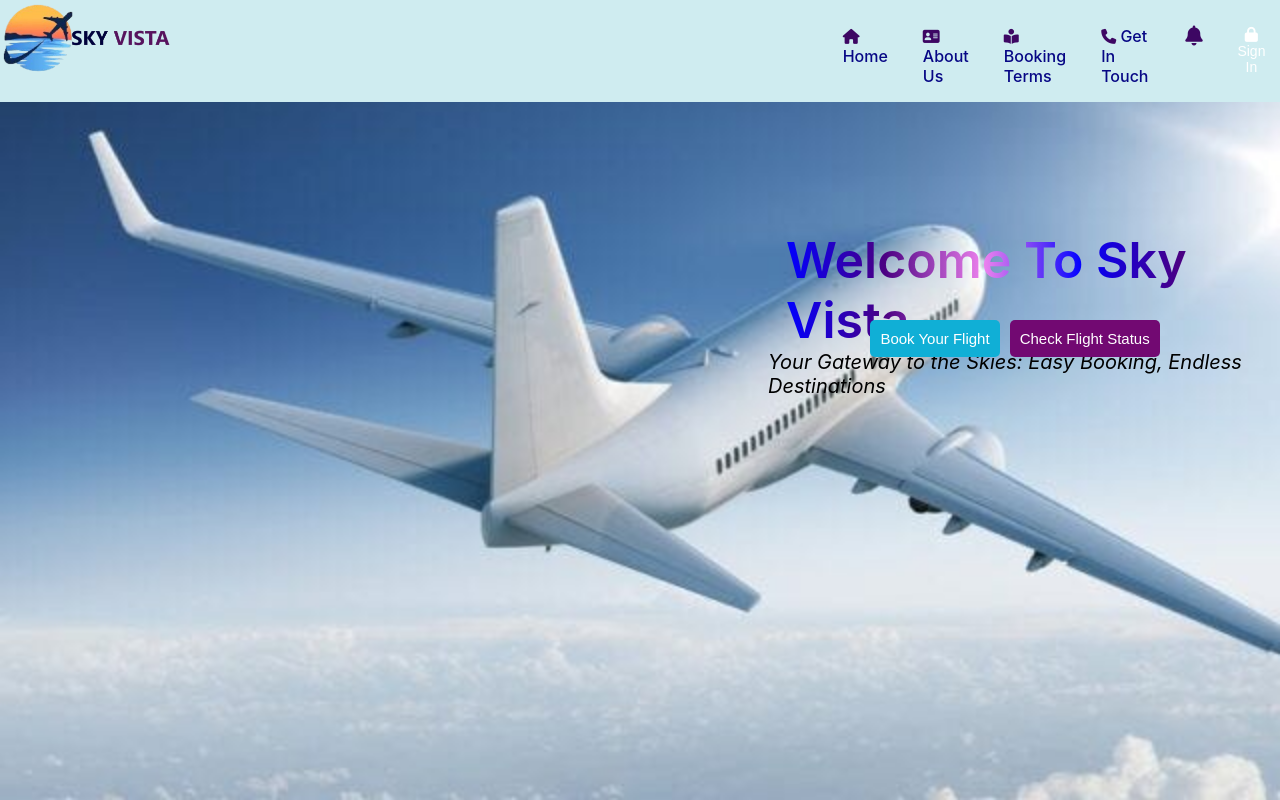
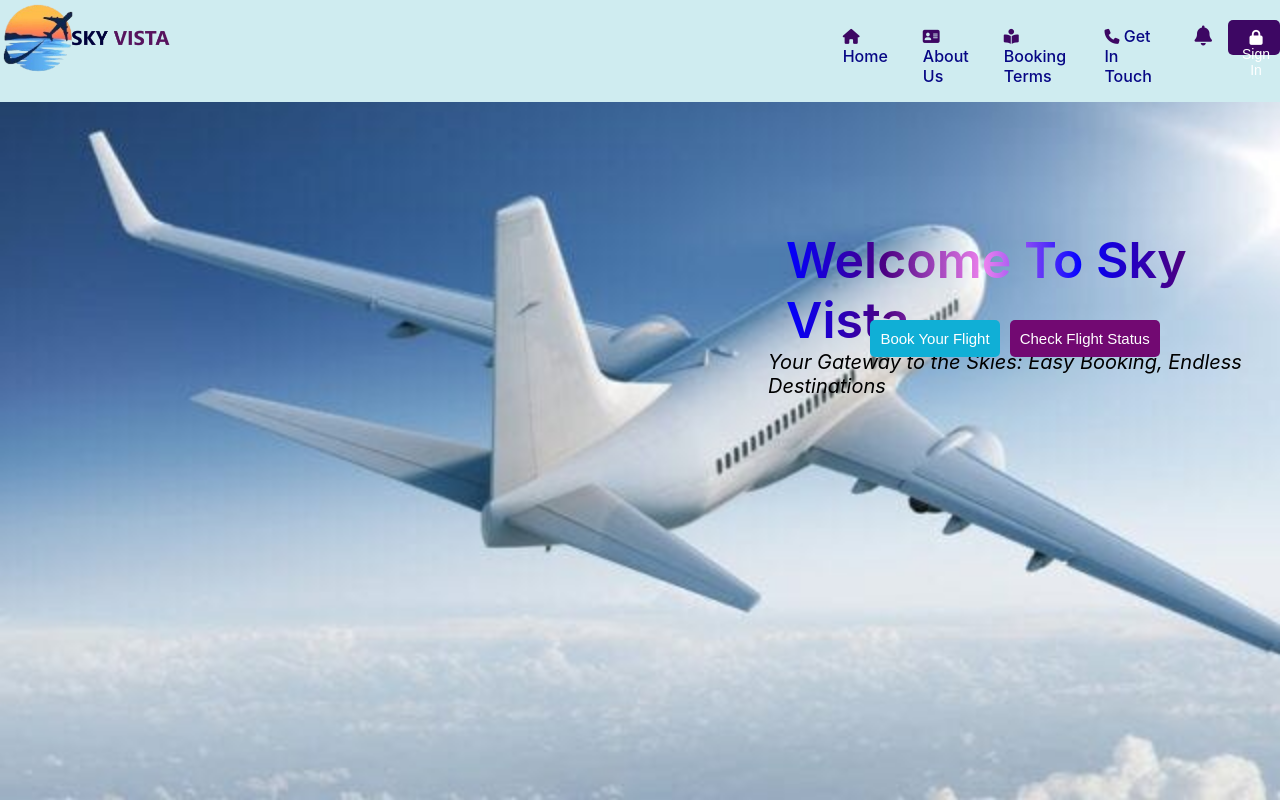
Before and after one commit to SakshiRastogi1302/Flight-Tracking-Application, a React (Create React App) app in the folder Frontend/: page / in a window 1280 px wide. Built offline with nearby package versions, Linux system fonts and the light colour scheme.

Commit message:
added link to sign in button, replaced class with className

```diff
--- a/Frontend/src/components/HeaderComponent.js
+++ b/Frontend/src/components/HeaderComponent.js
@@ -4,6 +4,7 @@ import airlineLogo from '../images/airline-logo.png'
 import { Link } from 'react-router-dom'
 
 const HeaderComponent = () => {
+
   return (
     <div className='header'>
       <img src={airlineLogo} alt='Airline Logo' className='airline-logo'></img>
@@ -12,9 +13,9 @@ const HeaderComponent = () => {
         <Link to='/about' className='link'><li><i className="fa-solid fa-address-card"></i> About Us</li></Link>
         <Link to='/bookingTerms' className='link'><li><i className="fa-solid fa-book-open-reader"></i> Booking Terms</li></Link>
         <Link to='/contact' className='link'><li><i className="fa-solid fa-phone"></i> Get In Touch</li></Link>
-        <Link to='appNotifications'><i class="fa-solid fa-bell"></i></Link>
+        <Link to='appNotifications'><i className="fa-solid fa-bell"></i></Link>
       </ul>
-      <button className='signInBtn'><p className='signInBtnText'><i className="fa-solid fa-lock"></i> Sign In</p></button>
+      <Link to='/login' className='button-link'><button className='signInBtn'><p className='signInBtnText'><i className="fa-solid fa-lock"></i> Sign In</p></button></Link>
     </div>
   )
 }
```
